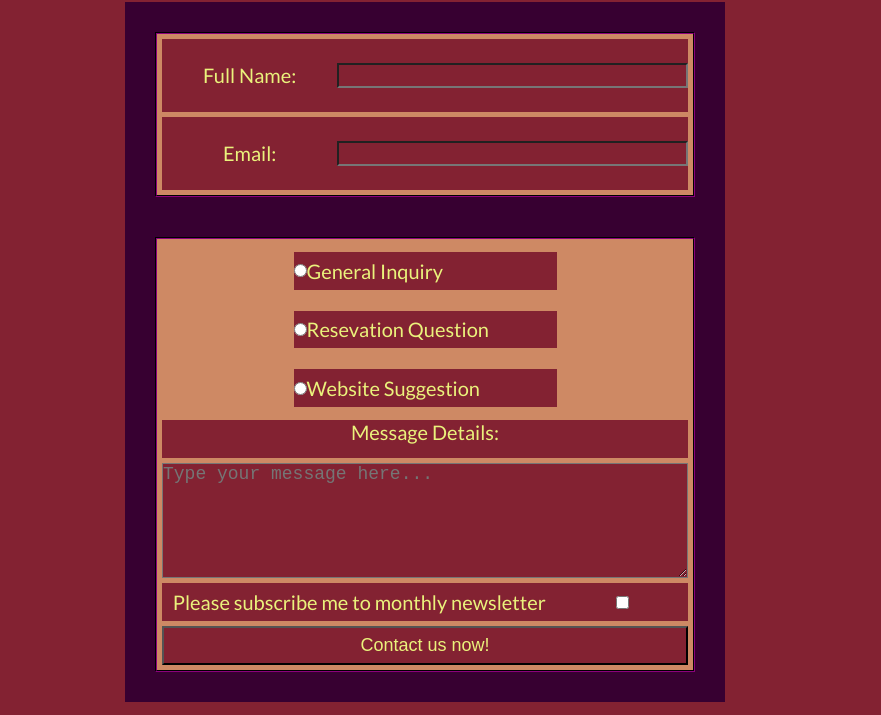
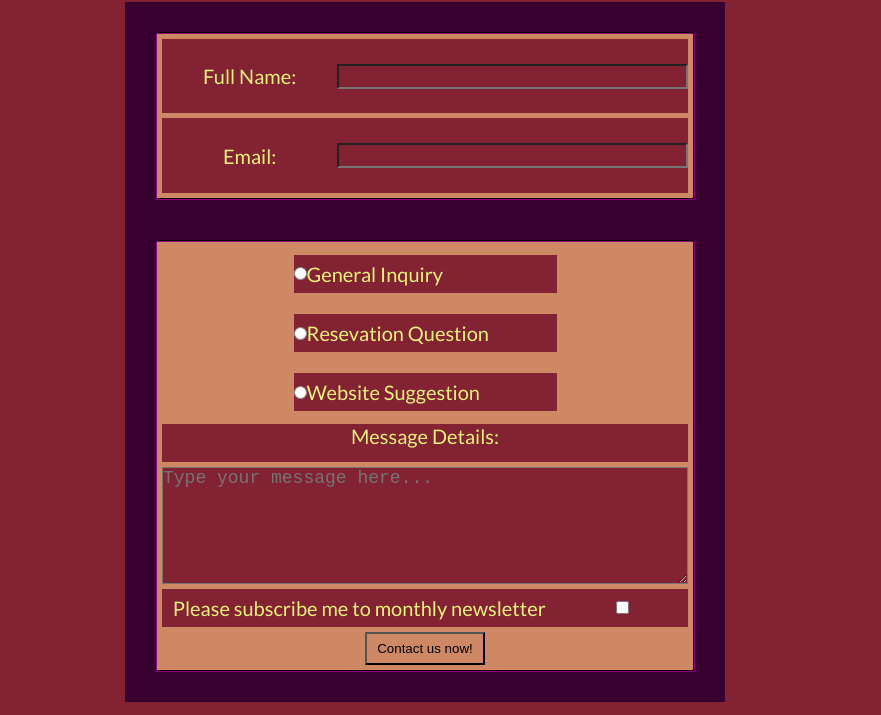
Before and after one commit to kdscieneaux/wdd130, a plain HTML site: page wwr/contact.html in a window 1280 px wide. Shown: the part 691-1406 px from the top of the page, without its empty margins (0-881 px from the left). Drawn offline with Linux system fonts and the light colour scheme.

Commit message:
corrected button

```diff
--- a/wwr/contact.html
+++ b/wwr/contact.html
@@ -109,7 +109,7 @@
                     <input type="checkbox" id="news" name="news">
                 </div>
                 <!-- send request button -->
-                <input type="submit" value="Contact us now!">
+                <button type="submit">Contact us now!</button>
             </fieldset>
 
         </form>
```
